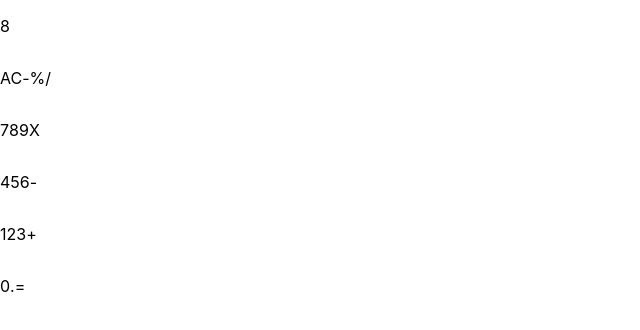
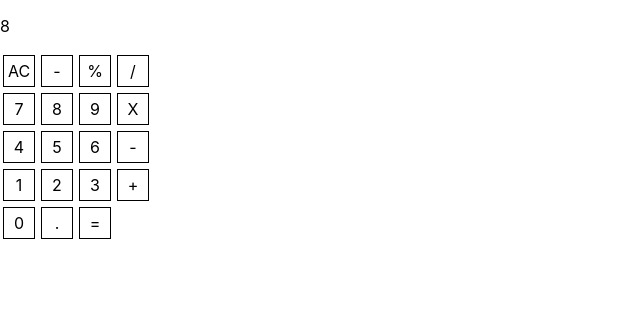
Before and after one commit to billodiallo/Calculator, a React (Create React App) app: page / in a window 1280 px wide. Shown: the top 330 px of the page, without its empty margins (0-640 px from the left). Built offline with nearby package versions, Linux system fonts and the light colour scheme.

Commit message:
Add style for buttons

```diff
--- a/src/components/App.css
+++ b/src/components/App.css
@@ -6,3 +6,14 @@
     display: flex;
     flex-direction: row;
   }
+
+  .button {
+    width: 20px;
+    height: 20px;
+    border: 1px solid;
+    padding: 5px;
+    margin: 3px;
+    display: flex;
+    align-items: center;
+    justify-content: center;
+  }
```
